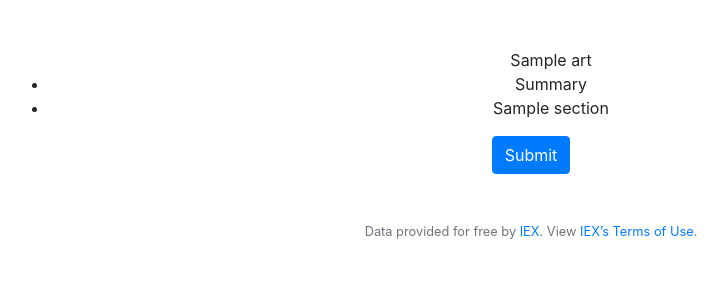
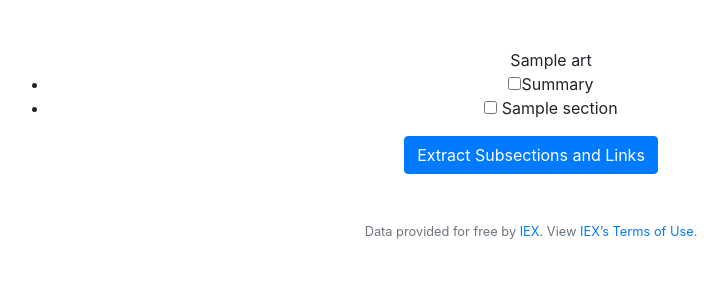
Before and after one commit to ClaireRecamier/FinalProject, a Flask app: template templates/extract.html in a window 1280 px wide. Shown: the part 76-376 px from the top of the page, without its empty margins (109-837 px from the left). Run offline with Flask 2, Linux system fonts and the light colour scheme; the template is opened without the code that fills it: most values are stand-ins (such as "Sample title", 1, 10 or a date in 2020); some libraries are stand-ins or nearby versions.

Commit message:
now sections are embedded in checkbox form. name of each checkbox is the same, but every section title is different

```diff
--- a/templates/extract.html
+++ b/templates/extract.html
@@ -8,21 +8,25 @@
         <div>
             {% for art in chosen_art %}
             <ul>{{art}}
-                <li>Summary</li>
+            <form action="/extractsections" method="post">
+                <div class="form-group">
+                <li><input type = "checkbox" name = "sel_section" value = "summary">Summary</li>
                 {% for section in sections %}
                     <li>
-                    {{section.title}}
+                    <input type = "checkbox" name = "sel_section" value = "{{section.title}}"> {{section.title}}
                     </li>
                 {% endfor %}
+                </div>
             </ul>
-            {% endfor %}
+                {% endfor %}
+
         </div>
 
-        <button class="btn btn-primary" type="submit">Submit</button>
+        <button class="btn btn-primary" type="submit">Extract Subsections and Links</button>
 
         <!-- go to next page if this link is clicked -->
 
 
-    </form>
+            </form>
 
 {% endblock %}
```
